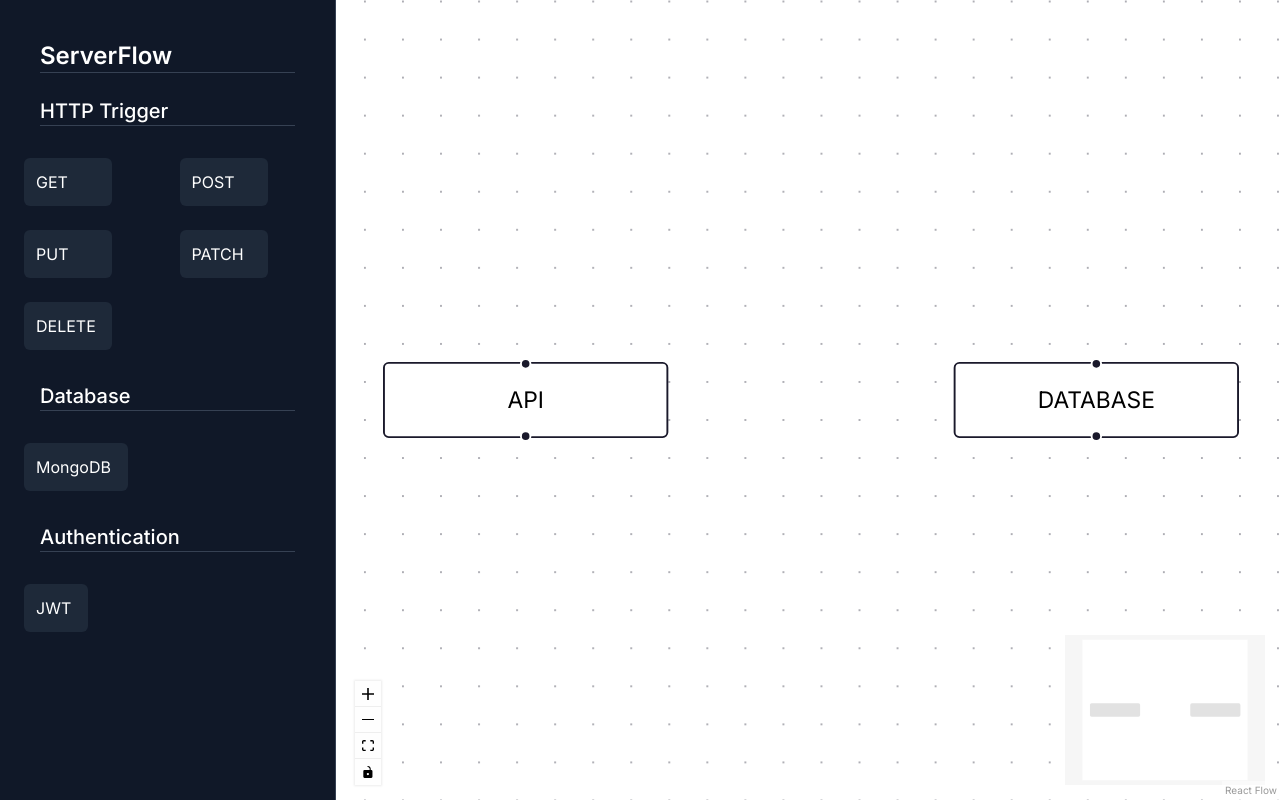
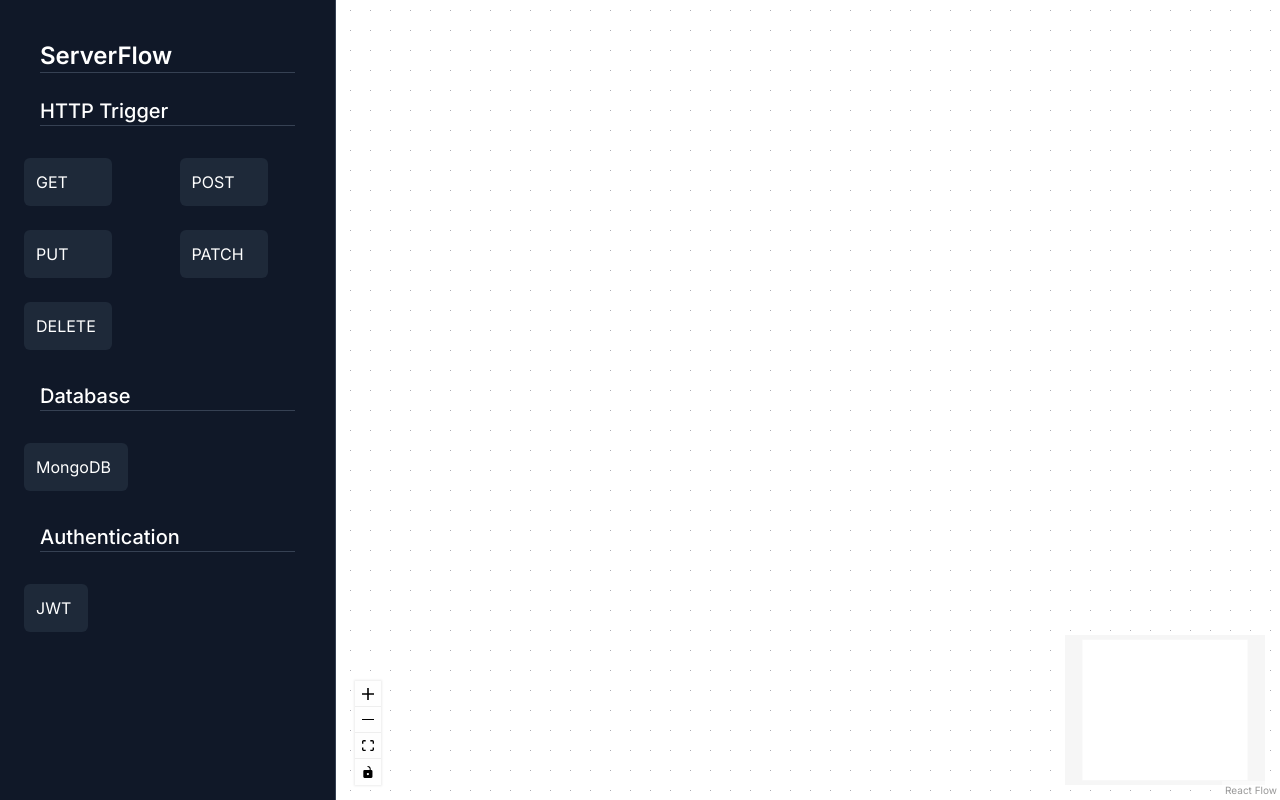
Before and after one commit to Gaurav775-Git/Server_Flow, a React (Vite) app in the folder client/: page / in a window 1280 px wide. Built offline with nearby package versions, Linux system fonts and the light colour scheme.

Commit message:
feat : drag and drop feature is completed
 UI improvement is remaining and json conversion

```diff
--- a/client/src/components/sections/dashboard/Canvas.jsx
+++ b/client/src/components/sections/dashboard/Canvas.jsx
@@ -7,35 +7,22 @@ import {
   useNodesState,
   useEdgesState,
   addEdge,
+  useReactFlow,
 } from "@xyflow/react";
 
-const initialNodes = [
-  {
-    id: "1",
-    position: { x: 100, y: 100 },
-    data: {
-      label: "API",
-    },
-  },
-  {
-    id: "2",
-    position: { x: 400, y: 100 },
-    data: {
-      label: "DATABASE",
-    },
-  },
-];
+const initialNodes = [];
 
 const initialEdges = [];
 
-const Canvas = () => {
+const FlowCanvas = () => {
   const [nodes, setNodes, onNodesChange] = useNodesState(initialNodes);
-  const [edges, setEdges, onEdgeChange] = useEdgesState(initialEdges);
+  const [edges, setEdges, onEdgesChange] = useEdgesState(initialEdges);
+  const { screenToFlowPosition } = useReactFlow();
 
   const onConnect = (connection) => {
+    console.log("connection :", connection);
     setEdges((edges) => addEdge(connection, edges));
   };
-
   const onDropEvent = (event) => {
     const data = event.dataTransfer.getData("application/reactflow");
 
@@ -43,17 +30,31 @@ const Canvas = () => {
       return;
     }
     const node = JSON.parse(data);
-    console.log(node);
+    const position = screenToFlowPosition({
+      x: event.clientX,
+      y: event.clientY,
+    });
+
+    const newNode = {
+      id: crypto.randomUUID(),
+      position,
+      data: {
+        type: node.type,
+        label: node.label,
+        category: node.category,
+      },
+    };
+    console.log(newNode);
+    setNodes((nodes) => [...nodes, newNode]);
   };
 
   return (
-    <ReactFlowProvider>
     <div className="w-full h-full">
       <ReactFlow
         nodes={nodes}
         edges={edges}
         onNodesChange={onNodesChange}
-          onEdgesChange={onEdgeChange}
+        onEdgesChange={onEdgesChange}
         onConnect={onConnect}
         onDragOver={(event) => event.preventDefault()}
         onDrop={onDropEvent}
@@ -64,6 +65,13 @@ const Canvas = () => {
         <MiniMap />
       </ReactFlow>
     </div>
+  );
+};
+
+const Canvas = () => {
+  return (
+    <ReactFlowProvider>
+      <FlowCanvas />
     </ReactFlowProvider>
   );
 };
```
Lines whose indentation alone changed are shown as unchanged.
